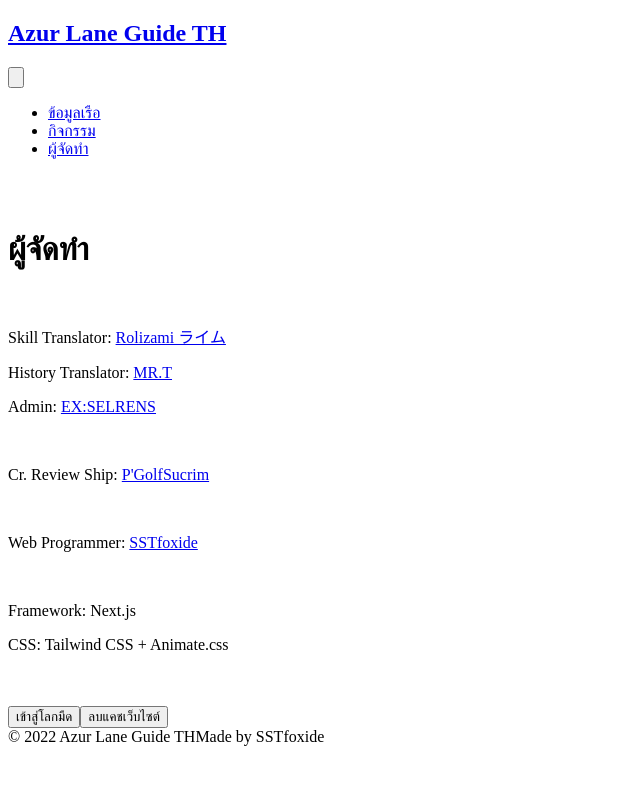
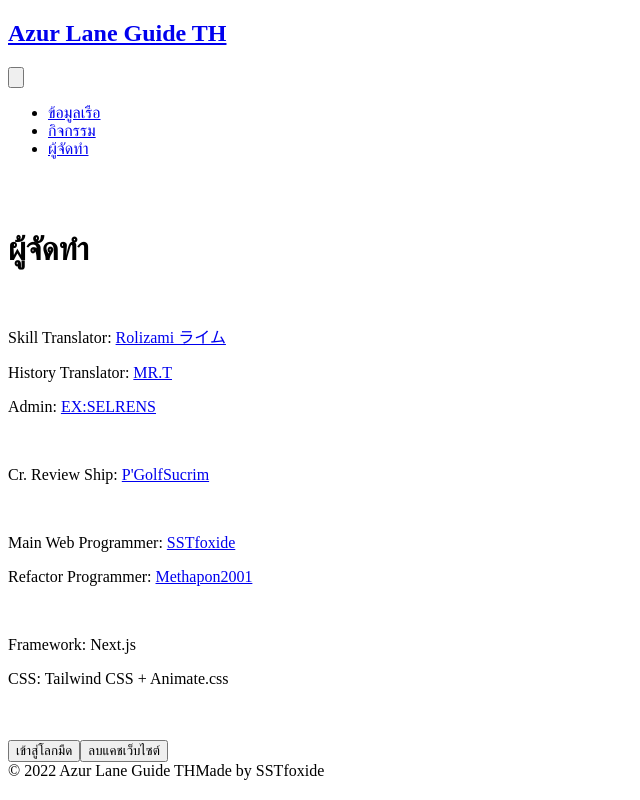
Before and after one commit to terngfoxid/al-guide-th_product, a Next.js app: page /contact in a window 1280 px wide. Shown: the whole page, without its empty margins (0-640 px from the left). Built offline with nearby package versions, Linux system fonts and the light colour scheme.

Commit message:
refactor(Contract_Card): add team member

```diff
--- a/components/Contact_Card.tsx
+++ b/components/Contact_Card.tsx
@@ -25,7 +25,8 @@
             <br></br>
             <p>Cr. Review Ship: <Link legacyBehavior href="https://www.youtube.com/@PGolfSucrim"><a target="_blank" className="px-2 rounded hover:bg-neutral-300 dark:hover:bg-neutral-700">P&apos;GolfSucrim</a></Link></p>
             <br></br>
-            <p>Web Programmer: <Link legacyBehavior href="https://www.youtube.com/@SSTfoxide"><a target="_blank" className="px-2 rounded hover:bg-neutral-300 dark:hover:bg-neutral-700">SSTfoxide</a></Link></p>
+            <p className="py-1">Main Web Programmer: <Link legacyBehavior href="https://www.youtube.com/@SSTfoxide"><a target="_blank" className="px-2 rounded hover:bg-neutral-300 dark:hover:bg-neutral-700">SSTfoxide</a></Link></p>
+            <p className="py-1">Refactor Programmer: <Link legacyBehavior href="javascript:void(0);" ><a className="cursor-default px-2 rounded ">Methapon2001</a></Link></p>
             <br></br>
             <p>Framework:  Next.js</p>
             <p>CSS:  Tailwind CSS + Animate.css</p>
```
